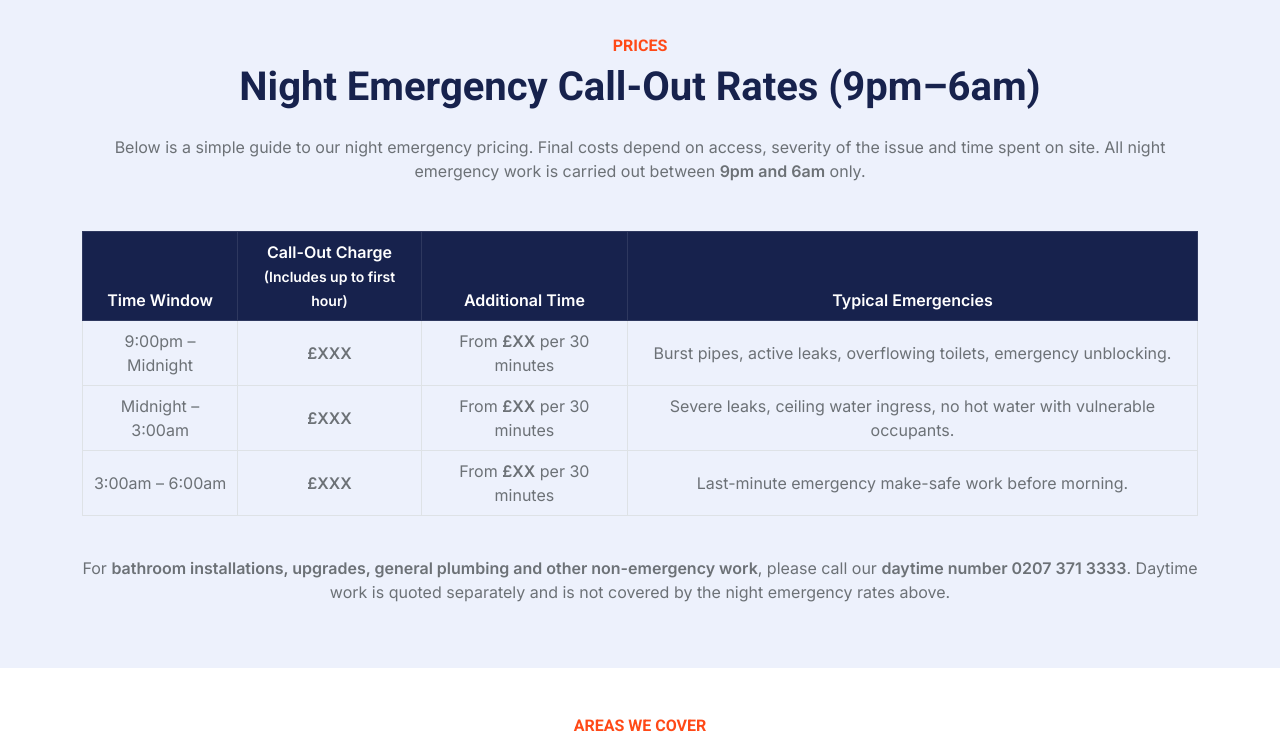
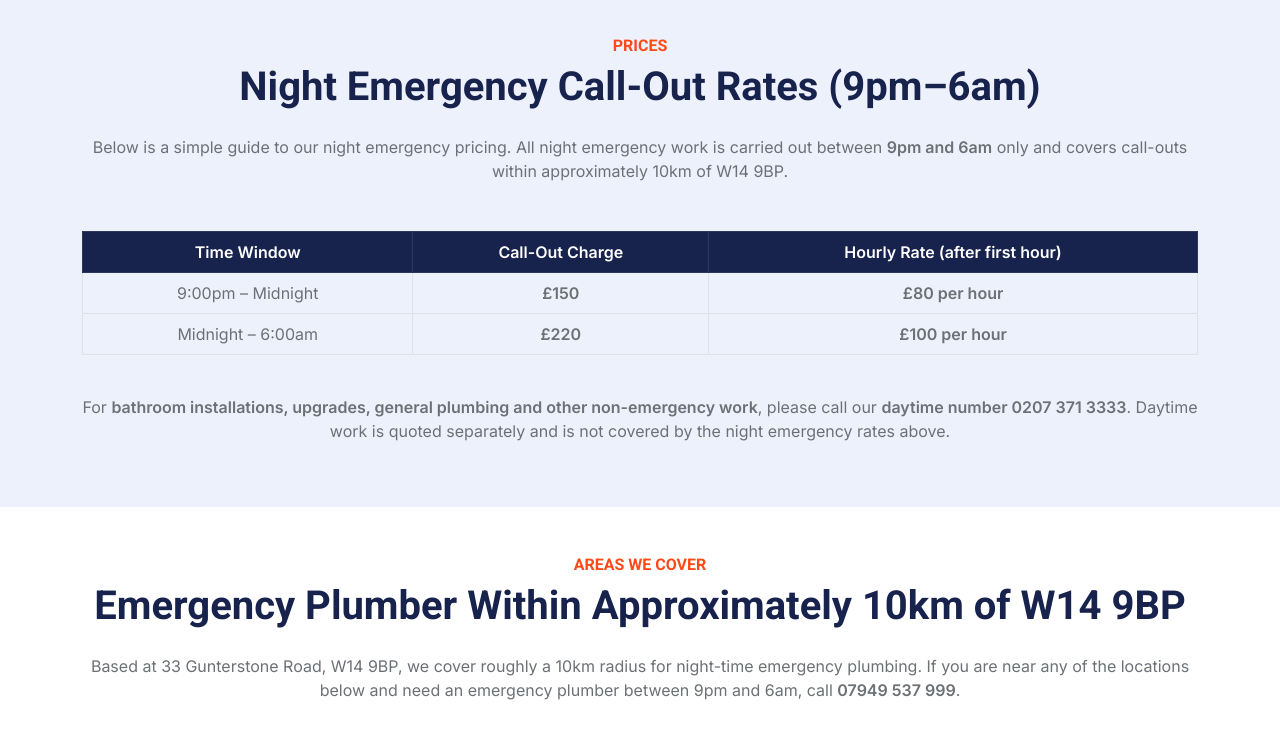
Before and after one commit to w14nrg/emergencyplumbers, a plain HTML site: page index.html in a window 1280 px wide. Shown: the part 3200-3940 px from the top of the page. Drawn offline with nearby package versions, Linux system fonts and the light colour scheme.

Commit message:
Update index.html

```diff
--- a/index.html
+++ b/index.html
@@ -2,10 +2,10 @@
 <html lang="en">
 <head>
     <meta charset="utf-8">
-    <title>Emergency Plumbers London | Night Emergency Plumber 9pm–6am | 10km from W14 9BP</title>
+    <title>Emergency Plumber London | Night Emergency Plumber 9pm–6am</title>
     <meta content="width=device-width, initial-scale=1.0" name="viewport">
     <meta name="keywords" content="emergency plumber London, night emergency plumber London, out of hours plumber, late night plumber, emergency plumber W14, emergency plumber Kensington, emergency plumber Chelsea, emergency plumber Fulham, emergency plumber Hammersmith, burst pipe emergency London, blocked toilet emergency, emergency leak plumber, emergency drainage, no hot water emergency, West London emergency plumber">
-    <meta name="description" content="Emergency Plumbers London provides rapid night-time emergency plumbing from 9pm–6am within a 10km radius of W14 9BP. Burst pipes, leaks, blocked toilets, emergency drains and make-safe callouts across West Kensington, Kensington, Chelsea, Fulham, Hammersmith, Shepherd’s Bush and nearby areas. Call 07949 537 999 now.">
+    <meta name="description" content="Emergency Plumbers London – fast night-time emergency plumber from 9pm–6am within 10km of W14 9BP. Burst pipes, leaks, blocked toilets and emergency drains across Kensington, Chelsea, Fulham, Hammersmith and nearby. Call 07949 537 999.">
     <!-- Favicon -->
     <link href="img/favicon.ico" rel="icon">
     <!-- Google Web Fonts -->
@@ -397,8 +397,8 @@
                 <h6 class="text-secondary text-uppercase">Prices</h6>
                 <h1 class="mb-4">Night Emergency Call-Out Rates (9pm–6am)</h1>
                 <p>
-                    Below is a simple guide to our night emergency pricing. Final costs depend on access, severity of the issue and time spent on site.
-                    All night emergency work is carried out between <strong>9pm and 6am</strong> only.
+                    Below is a simple guide to our night emergency pricing. All night emergency work is carried out between
+                    <strong>9pm and 6am</strong> only and covers call-outs within approximately 10km of W14 9BP.
                 </p>
             </div>
             <div class="table-responsive">
@@ -406,29 +406,20 @@
                     <thead class="table-dark">
                         <tr>
                             <th>Time Window</th>
-                            <th>Call-Out Charge<br><small>(Includes up to first hour)</small></th>
-                            <th>Additional Time</th>
-                            <th>Typical Emergencies</th>
+                            <th>Call-Out Charge</th>
+                            <th>Hourly Rate (after first hour)</th>
                         </tr>
                     </thead>
                     <tbody>
                         <tr>
                             <td>9:00pm – Midnight</td>
-                            <td><strong>£XXX</strong></td>
-                            <td>From <strong>£XX</strong> per 30 minutes</td>
-                            <td>Burst pipes, active leaks, overflowing toilets, emergency unblocking.</td>
+                            <td><strong>£150</strong></td>
+                            <td><strong>£80 per hour</strong></td>
                         </tr>
                         <tr>
-                            <td>Midnight – 3:00am</td>
-                            <td><strong>£XXX</strong></td>
-                            <td>From <strong>£XX</strong> per 30 minutes</td>
-                            <td>Severe leaks, ceiling water ingress, no hot water with vulnerable occupants.</td>
-                        </tr>
-                        <tr>
-                            <td>3:00am – 6:00am</td>
-                            <td><strong>£XXX</strong></td>
-                            <td>From <strong>£XX</strong> per 30 minutes</td>
-                            <td>Last-minute emergency make-safe work before morning.</td>
+                            <td>Midnight – 6:00am</td>
+                            <td><strong>£220</strong></td>
+                            <td><strong>£100 per hour</strong></td>
                         </tr>
                     </tbody>
                 </table>
@@ -503,7 +494,7 @@
     <div id="contact" class="container-fluid my-5 px-0">
         <div class="video">
             <h1 class="text-white mb-4">Emergency Plumbers London</h1>
-            <h3 class="text-white mb-0">Night Emergencies Only – 9am to 6pm</h3>
+            <h3 class="text-white mb-0">Night Emergencies Only – 9pm to 6am</h3>
         </div>
         <div class="container position-relative" style="margin-top:-6rem;">
             <div class="row justify-content-center">
```
